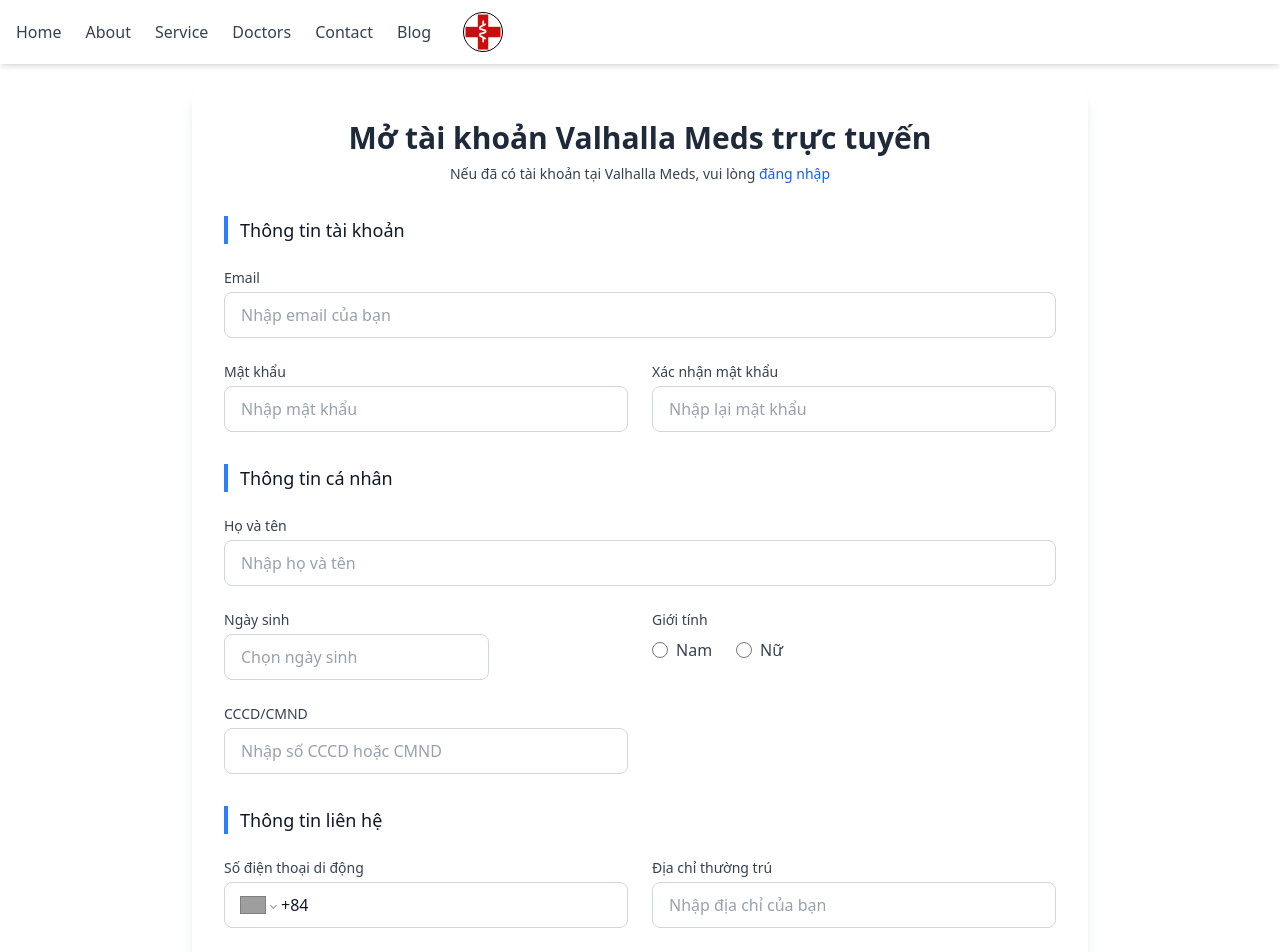
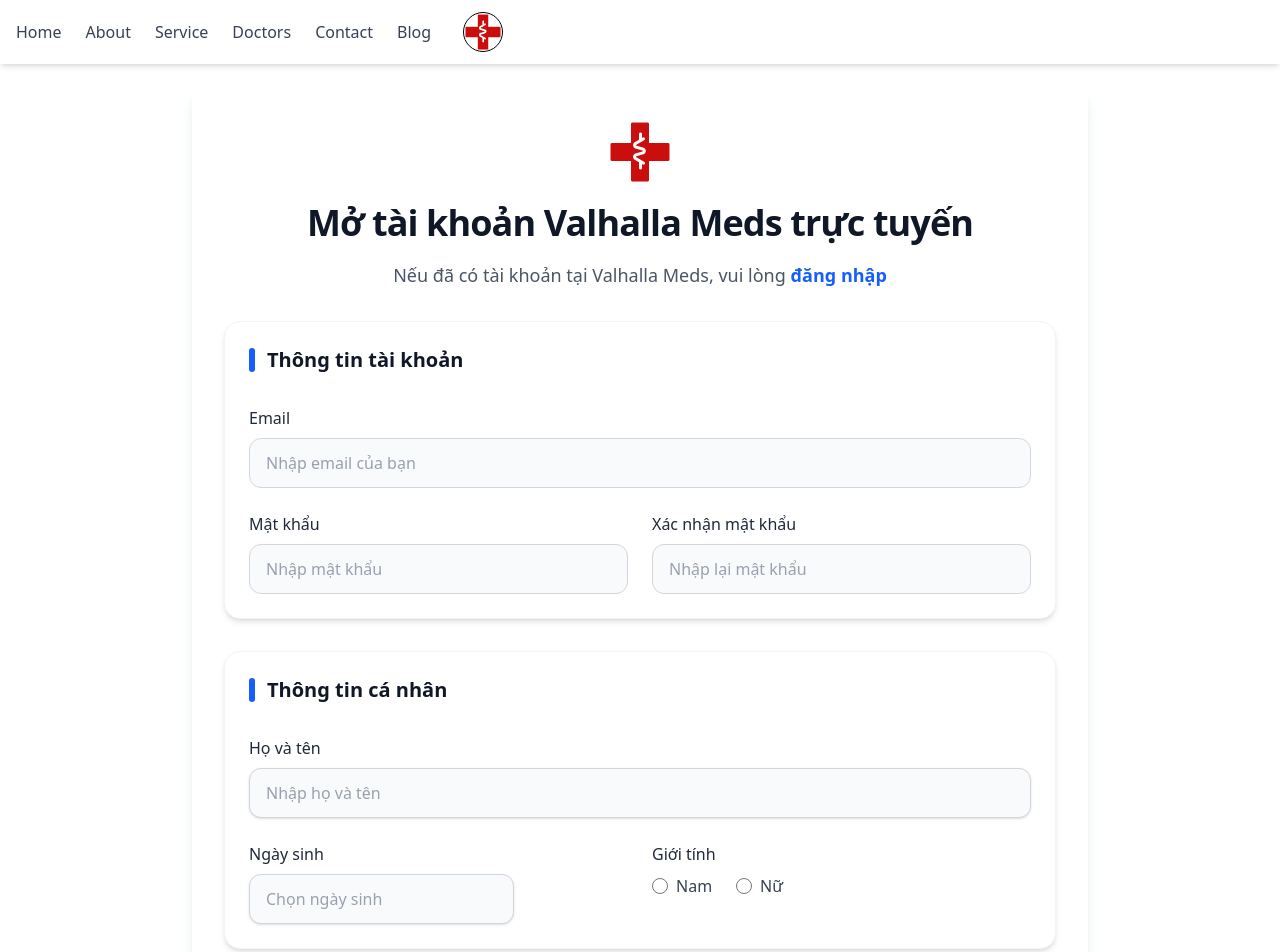
Before and after one commit to BachCanh/Valhalla-Doctor, a React (Vite) app: page /register in a window 1280 px wide. Shown: the top 952 px of the page. Built offline with nearby package versions, Linux system fonts and the light colour scheme; grey boxes are pictures that could not be loaded.

Commit message:
UI for register

```diff
--- a/src/features/guest/Register/AccountInformation.jsx
+++ b/src/features/guest/Register/AccountInformation.jsx
@@ -1,17 +1,22 @@
 // FormSections/AccountInfoSection.jsx
-export default function AccountInfoSection({ register, errors, watch }) {
+function AccountInfoSection({ register, errors, watch }) {
   return (
-    <div className="space-y-6">
-      <h2 className="text-lg font-medium text-gray-900 border-l-4 border-blue-500 pl-3">
-        Thông tin tài khoản
-      </h2>
+    <div className="bg-white p-6 rounded-2xl shadow-md space-y-8 border border-gray-100">
+      {/* Section Heading */}
+      <div className="flex items-center space-x-3">
+        <div className="h-6 w-1.5 bg-blue-600 rounded-sm" />
+        <h2 className="text-xl font-semibold text-gray-900">
+          Thông tin tài khoản
+        </h2>
+      </div>
 
+      {/* Form Grid */}
       <div className="grid grid-cols-1 md:grid-cols-2 gap-6">
         {/* Email */}
         <div className="md:col-span-2">
           <label
             htmlFor="customer.email"
-            className="block text-sm font-medium text-gray-700 mb-1"
+            className="block text-md font-medium text-gray-800 mb-2"
           >
             Email
           </label>
@@ -19,7 +24,7 @@
             type="email"
             id="customer.email"
             placeholder="Nhập email của bạn"
-            className="w-full rounded-lg border border-gray-300 px-4 py-2.5 text-gray-900 placeholder-gray-400 focus:outline-none focus:ring-2 focus:ring-blue-500 focus:border-green-500 transition duration-150"
+            className="w-full rounded-xl border border-gray-300 px-4 py-3 text-gray-900 placeholder-gray-400 bg-gray-50 focus:outline-none focus:ring-2 focus:ring-blue-500 focus:border-blue-500 transition"
             {...register("customer.email", {
               required: "Vui lòng nhập email",
               pattern: {
@@ -29,7 +34,7 @@
             })}
           />
           {errors.customer?.email && (
-            <p className="mt-1 text-red-500 text-sm">
+            <p className="mt-1 text-sm text-red-500">
               {errors.customer.email.message}
             </p>
           )}
@@ -39,7 +44,7 @@
         <div>
           <label
             htmlFor="customer.password"
-            className="block text-sm font-medium text-gray-700 mb-1"
+            className="block text-md font-medium text-gray-800 mb-2"
           >
             Mật khẩu
           </label>
@@ -47,7 +52,7 @@
             type="password"
             id="customer.password"
             placeholder="Nhập mật khẩu"
-            className="w-full rounded-lg border border-gray-300 px-4 py-2.5 text-gray-900 placeholder-gray-400 focus:outline-none focus:ring-2 focus:ring-blue-500 focus:border-green-500 transition duration-150"
+            className="w-full rounded-xl border border-gray-300 px-4 py-3 text-gray-900 placeholder-gray-400 bg-gray-50 focus:outline-none focus:ring-2 focus:ring-blue-500 focus:border-blue-500 transition"
             {...register("customer.password", {
               required: "Vui lòng nhập mật khẩu",
               minLength: {
@@ -57,7 +62,7 @@
             })}
           />
           {errors.customer?.password && (
-            <p className="mt-1 text-red-500 text-sm">
+            <p className="mt-1 text-sm text-red-500">
               {errors.customer.password.message}
             </p>
           )}
@@ -67,7 +72,7 @@
         <div>
           <label
             htmlFor="customer.confirmPassword"
-            className="block text-sm font-medium text-gray-700 mb-1"
+            className="block text-md font-medium text-gray-800 mb-2"
           >
             Xác nhận mật khẩu
           </label>
@@ -75,7 +80,7 @@
             type="password"
             id="customer.confirmPassword"
             placeholder="Nhập lại mật khẩu"
-            className="w-full rounded-lg border border-gray-300 px-4 py-2.5 text-gray-900 placeholder-gray-400 focus:outline-none focus:ring-2 focus:ring-blue-500 focus:border-green-500 transition duration-150"
+            className="w-full rounded-xl border border-gray-300 px-4 py-3 text-gray-900 placeholder-gray-400 bg-gray-50 focus:outline-none focus:ring-2 focus:ring-blue-500 focus:border-blue-500 transition"
             {...register("customer.confirmPassword", {
               required: "Vui lòng xác nhận mật khẩu",
               validate: (value) =>
@@ -83,12 +88,15 @@
             })}
           />
           {errors.customer?.confirmPassword && (
-            <p className="mt-1 text-red-500 text-sm">
+            <p className="mt-1 text-sm text-red-500">
               {errors.customer.confirmPassword.message}
             </p>
           )}
         </div>
       </div>
     </div>
+
   );
 }
+
+export default AccountInfoSection;
--- a/src/features/guest/Register/ContactInformation.jsx
+++ b/src/features/guest/Register/ContactInformation.jsx
@@ -3,19 +3,21 @@
 import "react-phone-number-input/style.css";
 import { Controller } from "react-hook-form";
 
-export default function ContactInfoSection({ register, errors, control }) {
+function ContactInfoSection({ register, errors, control }) {
   return (
-    <div className="space-y-6">
-      <h2 className="text-lg font-medium text-gray-900 border-l-4 border-blue-500 pl-3">
-        Thông tin liên hệ
-      </h2>
+    <div className="bg-white p-6 rounded-2xl shadow-md space-y-8 border border-gray-100">
+      {/* Section Title */}
+      <div className="flex items-center space-x-3">
+        <div className="h-6 w-1.5 bg-blue-600 rounded-sm" />
+        <h2 className="text-xl font-semibold text-gray-900">Thông tin liên hệ</h2>
+      </div>
 
       <div className="grid grid-cols-1 md:grid-cols-2 gap-6">
         {/* Phone Number */}
         <div>
           <label
             htmlFor="customer.phoneNumber"
-            className="block text-sm font-medium text-gray-700 mb-1"
+            className="block text-md font-medium text-gray-800 mb-2"
           >
             Số điện thoại di động
           </label>
@@ -35,14 +37,14 @@
                 defaultCountry="VN"
                 id="customer.phoneNumber"
                 placeholder="Nhập số điện thoại của bạn"
-                className="w-full rounded-lg border border-gray-300 px-4 py-2.5 text-gray-900 placeholder-gray-400 focus:outline-none focus:ring-2 focus:ring-green-500 focus:border-green-500 transition duration-150"
+                className="w-full rounded-xl border border-gray-300 bg-gray-50 px-4 py-3 text-gray-900 placeholder-gray-400 focus:outline-none focus:ring-2 focus:ring-blue-500 focus:border-blue-500 shadow-sm transition"
                 value={field.value}
                 onChange={(value) => field.onChange(value)}
               />
             )}
           />
           {errors.customer?.phoneNumber && (
-            <p className="mt-1 text-red-500 text-sm">
+            <p className="mt-1 text-sm text-red-500">
               {errors.customer.phoneNumber.message}
             </p>
           )}
@@ -52,7 +54,7 @@
         <div>
           <label
             htmlFor="customer.address"
-            className="block text-sm font-medium text-gray-700 mb-1"
+            className="block text-md font-medium text-gray-800 mb-2"
           >
             Địa chỉ thường trú
           </label>
@@ -60,13 +62,13 @@
             type="text"
             id="customer.address"
             placeholder="Nhập địa chỉ của bạn"
-            className="w-full rounded-lg border border-gray-300 px-4 py-2.5 text-gray-900 placeholder-gray-400 focus:outline-none focus:ring-2 focus:ring-blue-500 focus:border-green-500 transition duration-150"
+            className="w-full rounded-xl border border-gray-300 bg-gray-50 px-4 py-3 text-gray-900 placeholder-gray-400 focus:outline-none focus:ring-2 focus:ring-blue-500 focus:border-blue-500 shadow-sm transition"
             {...register("customer.address", {
               required: "Vui lòng nhập địa chỉ",
             })}
           />
           {errors.customer?.address && (
-            <p className="mt-1 text-red-500 text-sm">
+            <p className="mt-1 text-sm text-red-500">
               {errors.customer.address.message}
             </p>
           )}
@@ -74,7 +76,11 @@
       </div>
 
       {/* reCAPTCHA */}
-      <div id="recaptcha" className="flex justify-center mt-2"></div>
+      <div id="recaptcha" className="flex justify-center pt-4">
+        {/* reCAPTCHA will render here */}
+      </div>
     </div>
   );
 }
+
+export default ContactInfoSection;
--- a/src/features/guest/Register/Header.jsx
+++ b/src/features/guest/Register/Header.jsx
@@ -1,14 +1,26 @@
 import { Link } from "react-router";
+import logo from "../../../../public/favicon.png"
 
 function Header() {
   return (
-    <div className="mb-4 text-center md:mb-8">
-      <h1 className="mb-2 text-xl font-bold text-gray-800 sm:text-2xl md:text-3xl">
+    <div className="mb-8 text-center px-4">
+      {/* Logo */}
+      <div className="flex justify-center mb-4">
+        <img
+          src={logo}
+          alt="Valhalla Meds Logo"
+          className="h-12 w-auto sm:h-16"
+        />
+      </div>
+      <h1 className="mb-4 text-3xl font-extrabold text-gray-900 sm:text-3xl md:text-4xl leading-tight tracking-tight">
         Mở tài khoản Valhalla Meds trực tuyến
       </h1>
-      <p className="text-xs text-gray-700 sm:text-sm">
+      <p className="text-base sm:text-lg text-gray-600">
         Nếu đã có tài khoản tại Valhalla Meds, vui lòng{" "}
-        <Link to="/login" className="font-medium text-blue-600 hover:underline">
+        <Link
+          to="/login"
+          className="font-semibold text-blue-600 hover:text-blue-700 hover:underline transition-colors duration-200"
+        >
           đăng nhập
         </Link>
       </p>
--- a/src/features/guest/Register/PersonalInformation.jsx
+++ b/src/features/guest/Register/PersonalInformation.jsx
@@ -5,17 +5,19 @@
 
 export default function PersonalInfoSection({ register, errors, control }) {
   return (
-    <div className="space-y-6">
-      <h2 className="text-lg font-medium text-gray-900 border-l-4 border-blue-500 pl-3">
-        Thông tin cá nhân
-      </h2>
+    <div className="bg-white p-6 rounded-2xl shadow-md space-y-8 border border-gray-100">
+      {/* Section Heading */}
+      <div className="flex items-center space-x-3">
+        <div className="h-6 w-1.5 bg-blue-600 rounded-sm" />
+        <h2 className="text-xl font-semibold text-gray-900">Thông tin cá nhân</h2>
+      </div>
 
       <div className="grid grid-cols-1 md:grid-cols-2 gap-6">
         {/* Full Name */}
         <div className="md:col-span-2">
           <label
             htmlFor="customer.fullName"
-            className="block text-sm font-medium text-gray-700 mb-1"
+            className="block text-md font-medium text-gray-800 mb-2"
           >
             Họ và tên
           </label>
@@ -23,13 +25,13 @@
             type="text"
             id="customer.fullName"
             placeholder="Nhập họ và tên"
-            className="w-full rounded-lg border border-gray-300 px-4 py-2.5 text-gray-900 placeholder-gray-400 focus:outline-none focus:ring-2 focus:ring-blue-500 focus:border-green-500 transition duration-150"
+            className="w-full rounded-xl border border-gray-300 px-4 py-3 text-gray-900 placeholder-gray-400 bg-gray-50 focus:outline-none focus:ring-2 focus:ring-blue-500 focus:border-blue-500 shadow-sm transition"
             {...register("customer.fullName", {
               required: "Vui lòng nhập họ và tên",
             })}
           />
           {errors.customer?.fullName && (
-            <p className="mt-1 text-red-500 text-sm">
+            <p className="mt-1 text-sm text-red-500">
               {errors.customer.fullName.message}
             </p>
           )}
@@ -39,7 +41,7 @@
         <div>
           <label
             htmlFor="customer.dateOfBirth"
-            className="block text-sm font-medium text-gray-700 mb-1"
+            className="block text-md font-medium text-gray-800 mb-2"
           >
             Ngày sinh
           </label>
@@ -65,7 +67,7 @@
                 id="customer.dateOfBirth"
                 placeholderText="Chọn ngày sinh"
                 dateFormat="dd/MM/yyyy"
-                className="w-full rounded-lg border border-gray-300 px-4 py-2.5 text-gray-900 placeholder-gray-400 focus:outline-none focus:ring-2 focus:ring-blue-500 focus:border-green-500 transition duration-150"
+                className="w-full rounded-xl border border-gray-300 px-4 py-3 text-gray-900 placeholder-gray-400 bg-gray-50 focus:outline-none focus:ring-2 focus:ring-blue-500 focus:border-blue-500 shadow-sm transition"
                 selected={field.value}
                 onChange={(date) => field.onChange(date)}
                 onBlur={field.onBlur}
@@ -77,7 +79,7 @@
             )}
           />
           {errors.customer?.dateOfBirth && (
-            <p className="mt-1 text-red-500 text-sm">
+            <p className="mt-1 text-sm text-red-500">
               {errors.customer.dateOfBirth.message}
             </p>
           )}
@@ -85,26 +87,26 @@
 
         {/* Gender */}
         <div>
-          <label className="block text-sm font-medium text-gray-700 mb-2">
+          <label className="block text-md font-medium text-gray-800 mb-2">
             Giới tính
           </label>
           <div className="flex items-center gap-6">
-            <label className="inline-flex items-center text-gray-700">
+            <label className="inline-flex items-center text-gray-700 cursor-pointer">
               <input
                 type="radio"
                 value="male"
-                className="h-4 w-4 text-green-600 focus:ring-green-500 border-gray-300"
+                className="h-4 w-4 text-blue-600 focus:ring-blue-500 border-gray-300"
                 {...register("customer.gender", {
                   required: "Vui lòng chọn giới tính",
                 })}
               />
               <span className="ml-2">Nam</span>
             </label>
-            <label className="inline-flex items-center text-gray-700">
+            <label className="inline-flex items-center text-gray-700 cursor-pointer">
               <input
                 type="radio"
                 value="female"
-                className="h-4 w-4 text-green-600 focus:ring-green-500 border-gray-300"
+                className="h-4 w-4 text-blue-600 focus:ring-blue-500 border-gray-300"
                 {...register("customer.gender", {
                   required: "Vui lòng chọn giới tính",
                 })}
@@ -113,36 +115,8 @@
             </label>
           </div>
           {errors.customer?.gender && (
-            <p className="mt-1 text-red-500 text-sm">
+            <p className="mt-1 text-sm text-red-500">
               {errors.customer.gender.message}
-            </p>
-          )}
-        </div>
-
-        {/* National ID */}
-        <div>
-          <label
-            htmlFor="customer.nationalID"
-            className="block text-sm font-medium text-gray-700 mb-1"
-          >
-            CCCD/CMND
-          </label>
-          <input
-            type="text"
-            id="customer.nationalID"
-            placeholder="Nhập số CCCD hoặc CMND"
-            className="w-full rounded-lg border border-gray-300 px-4 py-2.5 text-gray-900 placeholder-gray-400 focus:outline-none focus:ring-2 focus:ring-blue-500 focus:border-green-500 transition duration-150"
-            {...register("customer.nationalID", {
-              required: "Vui lòng nhập CCCD/CMND",
-              pattern: {
-                value: /^\d{9}$|^\d{12}$/,
-                message: "CCCD/CMND phải có 9 hoặc 12 số",
-              },
-            })}
-          />
-          {errors.customer?.nationalID && (
-            <p className="mt-1 text-red-500 text-sm">
-              {errors.customer.nationalID.message}
             </p>
           )}
         </div>
```
Also changed, not shown: 1 other file (tests, documents, lock files or other folders).
